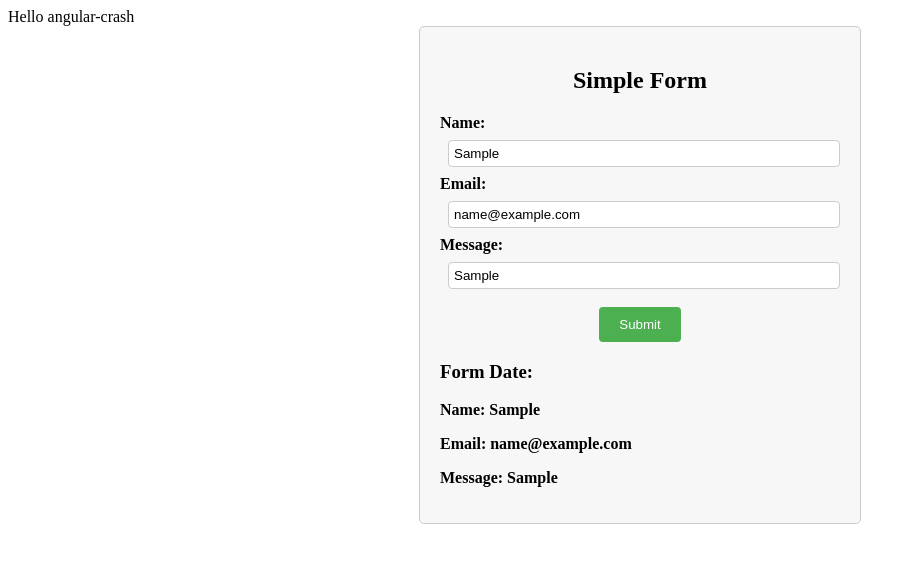
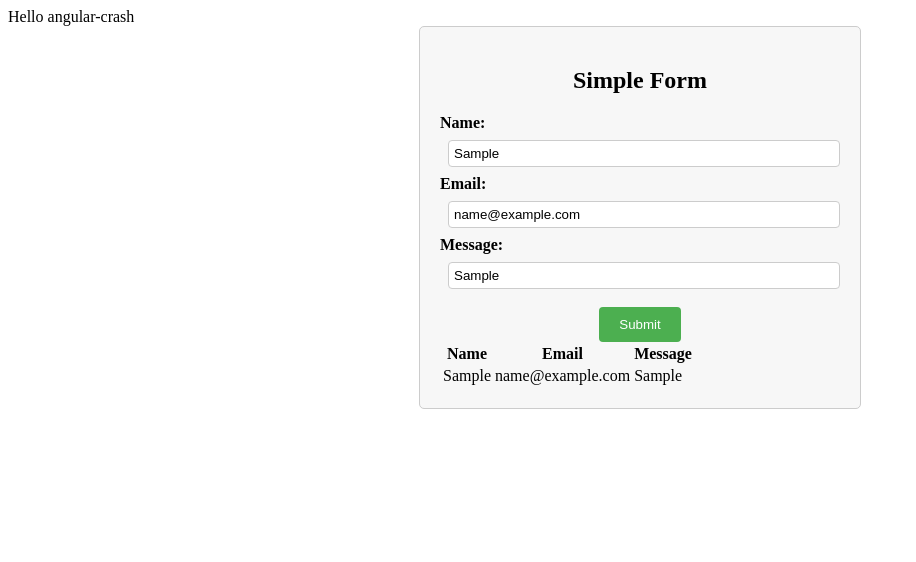
Before and after one commit to FunkyRobot73/skills, an Angular app: page / in a window 1280 px wide. Both pictures are taken after typing "Sample", "name@example.com", "Sample" into the empty fields and a click on the button "Submit". Shown: the top 562 px of the page, without its empty margins (0-916 px from the left). Built offline with nearby package versions, Linux system fonts and the light colour scheme.

Commit message:
playing with ngFor & ng If in Angular

```diff
--- a/src/app/components/first/first.component.html
+++ b/src/app/components/first/first.component.html
@@ -1,6 +1,7 @@
 <div class="form-container">
     <h2>Simple Form</h2>
-    <form>
+    <form (ngSubmit)="onSubmit()">
+    <!-- <form >     -->
         <div class="form-group">
             <label for="name">Name:</label>
             <input type="text" id="name" [(ngModel)]="name" name="name" required>
@@ -14,13 +15,27 @@
             <input type="text" id="message" [(ngModel)]="message" name="message" required>
         </div>
         <button type="submit"> Submit</button>
+        <!-- <button type="submit" (click)="onSubmit()"> Submit</button> -->
     </form>
 
-    <div>
+    <!-- <div *ngIf="isSubmitted">
         <h3>Form Date:</h3>
         <p><strong>Name: {{ name }}</strong></p>
         <p><strong>Email: {{ email }}</strong></p>
         <p><strong>Message: {{ message }}</strong></p>
-    </div>
-
+    </div> -->
+    <table *ngIf="isSubmitted">
+        <thead>
+            <tr>
+                <th>Name</th>
+                <th>Email</th>
+                <th>Message</th>
+            </tr>
+        </thead>
+        <tr *ngFor="let msg of messages">
+            <td>{{ msg.name }}</td>
+            <td>{{ msg.email }}</td>
+            <td>{{ msg.message }}</td>
+        </tr>
+    </table>
 </div>
--- a/src/app/components/first/first.component.ts
+++ b/src/app/components/first/first.component.ts
@@ -10,5 +10,17 @@ export class FirstComponent {
   name: string = "";
   email: string = "";
   message: string = "";
+  isSubmitted: boolean = false;
+  messages: Array<any> = [];
 
+  onSubmit() : void {
+    this.isSubmitted = true;
+    this.messages.push({
+      "name": this.name,
+      "email": this.email,
+      "message": this.message
+    });
+    console.log(this.messages);
+
+  };
 }
```
